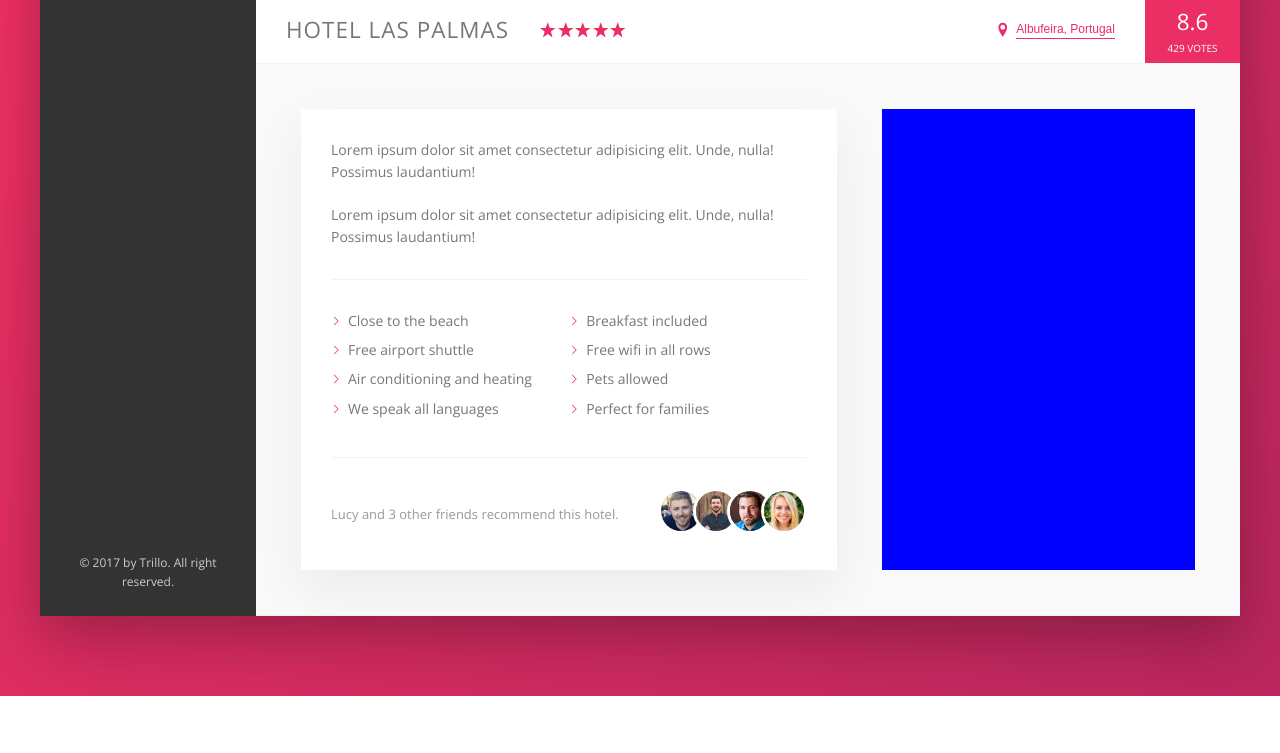
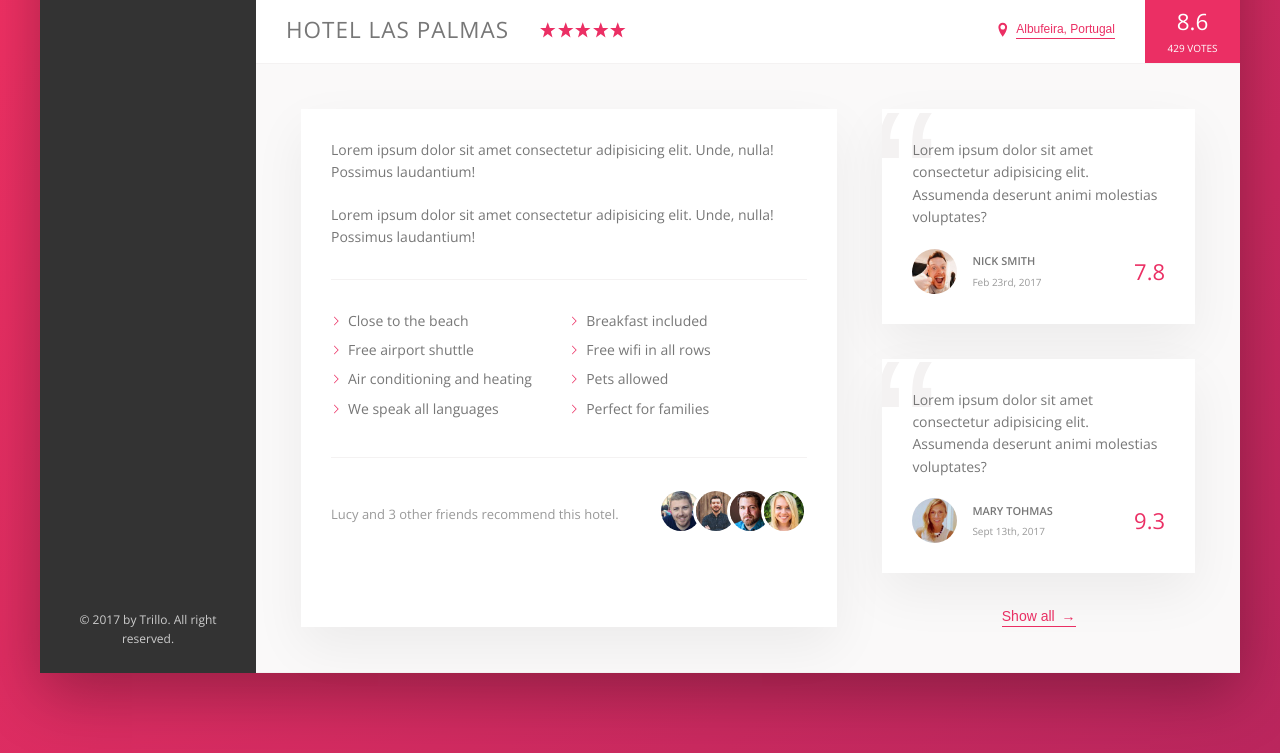
Before and after one commit to YardenPorat/Trillo-Project, a plain HTML site: page index.html in a window 1280 px wide. Shown: the part 538-1291 px from the top of the page. Before the commit the page ends 1234 px from the top, so only its background shows below. Drawn offline with nearby package versions, Linux system fonts and the light colour scheme.

Commit message:
Building the User Reviews Section

```diff
--- a/css/style.css
+++ b/css/style.css
@@ -223,8 +223,13 @@ body {
   display: inline-block;
   background-color: transparent;
   cursor: pointer; }
+  .btn-inline span {
+    margin-left: 3px;
+    transition: margin-left .2s; }
   .btn-inline:hover {
     color: var(--color-gray-dark-1); }
+    .btn-inline:hover span {
+      margin-left: 8px; }
   .btn-inline:focus {
     outline: none;
     animation: pulsate 1s infinite; }
@@ -285,23 +290,50 @@ body {
     .recommend__photo:not(:last-child) {
       margin-right: -1.5rem; }
 
-.detail {
-  display: flex;
-  padding: 4.5rem;
-  background-color: var(--color-gray-light-1);
-  border-bottom: var(--line); }
-
-.user-description {
-  font-size: 1.4rem;
-  background-color: var(--color-white);
+/* Review */
+.review {
+  background-color: #fff;
   box-shadow: var(--shadow-light);
   padding: 3rem;
-  flex: 0 0 60%;
-  margin-right: 4.5rem; }
-
-.user-reviews {
-  background-color: blue;
-  flex: 1; }
+  margin-bottom: 3.5rem;
+  position: relative;
+  overflow: hidden; }
+  .review__text {
+    margin-bottom: 2rem;
+    z-index: 10;
+    position: relative; }
+  .review__user {
+    display: flex;
+    align-items: center; }
+  .review__photo {
+    height: 4.5rem;
+    width: 4.5rem;
+    border-radius: 50%;
+    margin-right: 1.5rem; }
+  .review__user-box {
+    margin-right: auto; }
+  .review__user-name {
+    font-size: 1.1rem;
+    font-weight: 600;
+    text-transform: uppercase;
+    margin-bottom: .4rem; }
+  .review__user-date {
+    font-size: 1rem;
+    color: var(--color-gray-dark-3); }
+  .review__rating {
+    color: var(--color-primary);
+    font-size: 2.2rem;
+    font-weight: 300; }
+  .review::before {
+    content: "\201C";
+    position: absolute;
+    top: -2.75rem;
+    left: -1rem;
+    font-size: 20rem;
+    line-height: 1;
+    color: var(--color-gray-light-2);
+    font-family: sans-serif;
+    z-index: 1; }
 
 .container {
   max-width: 120rem;
@@ -328,6 +360,28 @@ body {
   flex-direction: column;
   justify-content: space-between; }
 
+.detail {
+  font-size: 1.4rem;
+  display: flex;
+  padding: 4.5rem;
+  background-color: var(--color-gray-light-1);
+  border-bottom: var(--line); }
+
+.user-description {
+  font-size: 1.4rem;
+  background-color: var(--color-white);
+  box-shadow: var(--shadow-light);
+  padding: 3rem;
+  flex: 0 0 60%;
+  margin-right: 4.5rem; }
+
+.user-reviews {
+  flex: 1;
+  display: flex;
+  flex-direction: column;
+  justify-content: center;
+  align-items: center; }
+
 .hotel-view {
   background-color: #fff;
   flex: 1; }
--- a/index.html
+++ b/index.html
@@ -154,7 +154,35 @@
                         </div>
                     </div>
                     <div class="user-reviews">
-
+                        <figure class="review">
+                            <blockquote class="review__text">
+                                Lorem ipsum dolor sit amet consectetur adipisicing elit. Assumenda deserunt animi
+                                molestias voluptates?
+                            </blockquote>
+                            <figcaption class="review__user">
+                                <img src="img/user-1.jpg" alt="User 1" class="review__photo">
+                                <div class="review__user-box">
+                                    <p class="review__user-name">Nick Smith</p>
+                                    <p class="review__user-date">Feb 23rd, 2017</p>
+                                </div>
+                                <div class="review__rating">7.8</div>
+                            </figcaption>
+                        </figure>
+                        <figure class="review">
+                            <blockquote class="review__text">
+                                Lorem ipsum dolor sit amet consectetur adipisicing elit. Assumenda deserunt animi
+                                molestias voluptates?
+                            </blockquote>
+                            <figcaption class="review__user">
+                                <img src="img/user-2.jpg" alt="User 1" class="review__photo">
+                                <div class="review__user-box">
+                                    <p class="review__user-name">Mary Tohmas</p>
+                                    <p class="review__user-date">Sept 13th, 2017</p>
+                                </div>
+                                <div class="review__rating">9.3</div>
+                            </figcaption>
+                        </figure>
+                        <button class="btn-inline" >Show all <span>&rarr;</span></button>
                     </div>
                 </div>
             </main>
--- a/sass/_components.scss
+++ b/sass/_components.scss
@@ -248,8 +248,15 @@
     display: inline-block;
     background-color: transparent;
     cursor: pointer;
+    & span {
+        margin-left: 3px;
+        transition: margin-left .2s;
+    }
     &:hover {
         color: var(--color-gray-dark-1);
+        span {
+            margin-left: 8px;
+        }
     }
     &:focus {
         outline: none;
@@ -301,8 +308,7 @@
         display: inline-block;
         height: 1rem;
         width: 1rem;
-        margin-right: .7rem;
-        //Background approach -- older browsers
+        margin-right: .7rem; //Background approach -- older browsers
         // background-image: url('../img/chevron-thin-right.svg');
         // background-size: cover;
         //Newers browsers - masks
@@ -338,23 +344,59 @@
     }
 }
 
-.detail {
-    display: flex;
-    padding: 4.5rem;
-    background-color: var(--color-gray-light-1);
-    border-bottom: var(--line);
-}
+///////////////
+/* Review */
 
-.user-description {
-    font-size: 1.4rem;
-    background-color: var(--color-white);
+///////////////
+.review {
+    background-color: #fff;
     box-shadow: var(--shadow-light);
     padding: 3rem;
-    flex: 0 0 60%;
-    margin-right: 4.5rem;
+    margin-bottom: 3.5rem;
+    position: relative;
+    overflow: hidden;
+    &__text {
+        margin-bottom: 2rem;
+        z-index: 10;
+        position: relative;
+    }
+    &__user {
+        display: flex;
+        align-items: center;
+    }
+    &__photo {
+        height: 4.5rem;
+        width: 4.5rem;
+        border-radius: 50%;
+        margin-right: 1.5rem;
+    }
+    &__user-box {
+        margin-right: auto;
+    }
+    &__user-name {
+        font-size: 1.1rem;
+        font-weight: 600;
+        text-transform: uppercase;
+        margin-bottom: .4rem;
+    }
+    &__user-date {
+        font-size: 1rem;
+        color: var(--color-gray-dark-3)
+    }
+    &__rating {
+        color: var(--color-primary);
+        font-size: 2.2rem;
+        font-weight: 300;
+    }
+    &::before {
+        content: "\201C";
+        position: absolute;
+        top: -2.75rem;
+        left: -1rem;
+        font-size: 20rem;
+        line-height: 1;
+        color: var(--color-gray-light-2);
+        font-family: sans-serif;
+        z-index: 1;
+    }
 }
-
-.user-reviews {
-    background-color: blue;
-    flex: 1;
-}
--- a/sass/_layout.scss
+++ b/sass/_layout.scss
@@ -27,6 +27,31 @@
     justify-content: space-between;
 }
 
+.detail {
+    font-size: 1.4rem;
+    display: flex;
+    padding: 4.5rem;
+    background-color: var(--color-gray-light-1);
+    border-bottom: var(--line);
+}
+
+.user-description {
+    font-size: 1.4rem;
+    background-color: var(--color-white);
+    box-shadow: var(--shadow-light);
+    padding: 3rem;
+    flex: 0 0 60%;
+    margin-right: 4.5rem;
+}
+
+.user-reviews {
+    flex: 1;
+    display: flex;
+    flex-direction: column;
+    justify-content: center;
+    align-items: center;
+}
+
 .hotel-view {
     background-color: #fff;
     flex: 1;
```
Lines whose indentation alone changed are shown as unchanged.
